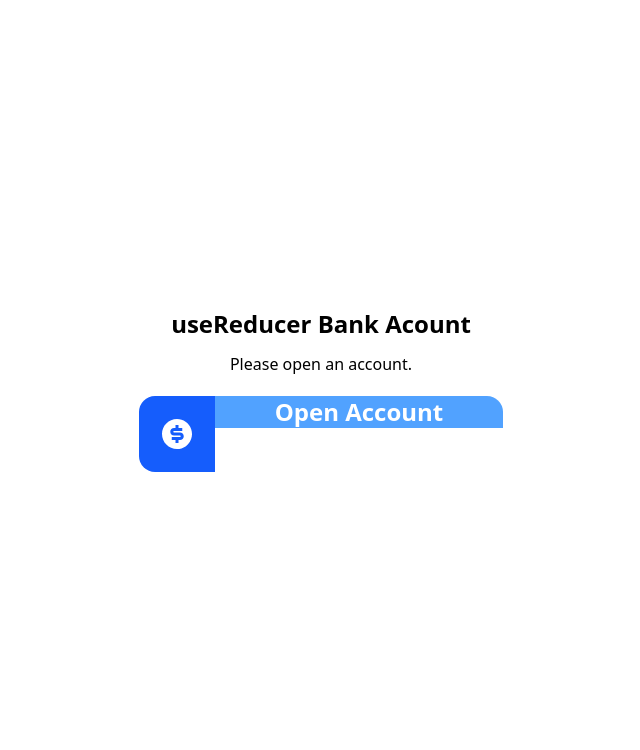
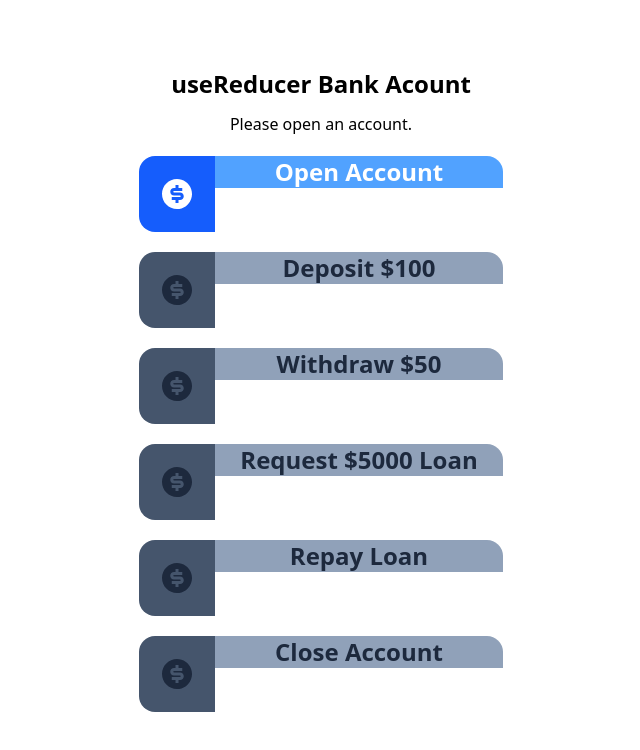
Before and after one commit to tomwinskell/use-reducer-bank, a Next.js app: page / in a window 1280 px wide. Shown: the top 750 px of the page, without its empty margins (319-959 px from the left). Built offline with nearby package versions, Linux system fonts and the light colour scheme.

Commit message:
Reducer function wroks, can take a loan and repay loan. Buttons are disabled when not active.

```diff
--- /dev/null
+++ b/src/app/colors.ts
@@ -0,0 +1,14 @@
+const blueActiveColors = {
+  dark: 'bg-blue-600',
+  light: 'bg-blue-400',
+};
+const greenActiveColors = {
+  dark: 'bg-green-600',
+  light: 'bg-green-400',
+};
+const redActiveColors = {
+  dark: 'bg-red-600',
+  light: 'bg-red-400',
+};
+
+export { blueActiveColors, greenActiveColors, redActiveColors };
--- a/src/app/page.tsx
+++ b/src/app/page.tsx
@@ -1,18 +1,18 @@
 'use client';
 
-import { useState } from 'react';
-import Button from './ui/button';
+import { useReducer } from 'react';
+import Button from './ui/Button';
+import { blueActiveColors, greenActiveColors, redActiveColors } from './colors';
+import { reducer } from './reducer';
 
 export default function Home() {
-  const [accountActive, setAccountActive] = useState(false);
-  const [balance, setBalance] = useState(500);
-  const [loan, setLoan] = useState(0);
+  const initialState = {
+    active: false,
+    balance: 500,
+    loan: 0,
+  };
 
-  const blueActiveColors = {
-    text: 'text-slate-800',
-    dark: 'bg-slate-600',
-    light: 'bg-slate-400',
-  };
+  const [state, dispatch] = useReducer(reducer, initialState);
 
   return (
     <div className="flex flex-col justify-center items-center h-screen">
@@ -22,10 +22,10 @@ export default function Home() {
         </div>
 
         <p className="text-center">
-          {accountActive ? (
+          {state.active ? (
             <>
-              <span className="pe-3">Balance ${balance}</span>
-              <span className="ps-3">Loan ${loan}</span>
+              <span className="pe-3">Balance ${state.balance}</span>
+              <span className="ps-3">Loan ${state.loan}</span>
             </>
           ) : (
             'Please open an account.'
@@ -36,8 +36,38 @@ export default function Home() {
         <Button
           buttonText="Open Account"
           activeColors={blueActiveColors}
-          handleClick={() => setAccountActive(true)}
-          isActive={accountActive}
+          handleClick={() => dispatch({ type: 'activate_account' })}
+          isActive={!state.active}
+        />
+        <Button
+          buttonText="Deposit $100"
+          activeColors={greenActiveColors}
+          handleClick={() => dispatch({ type: 'deposit' })}
+          isActive={state.active}
+        />
+        <Button
+          buttonText="Withdraw $50"
+          activeColors={greenActiveColors}
+          handleClick={() => dispatch({ type: 'withdraw' })}
+          isActive={state.active}
+        />
+        <Button
+          buttonText="Request $5000 loan"
+          activeColors={greenActiveColors}
+          handleClick={() => dispatch({ type: 'request_loan' })}
+          isActive={state.active}
+        />
+        <Button
+          buttonText="Repay loan"
+          activeColors={greenActiveColors}
+          handleClick={() => dispatch({ type: 'repay_loan' })}
+          isActive={state.balance > state.loan && state.loan !== 0}
+        />
+        <Button
+          buttonText="Close Account"
+          activeColors={redActiveColors}
+          handleClick={() => dispatch({ type: 'deactivate_account' })}
+          isActive={state.active && state.loan === 0}
         />
       </main>
     </div>
--- /dev/null
+++ b/src/app/reducer.ts
@@ -0,0 +1,67 @@
+type Bank = {
+  active: boolean;
+  balance: number;
+  loan: number;
+};
+
+export function reducer(state: Bank, action: { type: string }) {
+  if (!state.active) {
+    switch (action.type) {
+      case 'activate_account': {
+        return {
+          ...state,
+          active: true,
+          balance: 500,
+          loan: 0,
+        };
+      }
+      default: {
+        return state;
+      }
+    }
+  }
+  if (state.active) {
+    switch (action.type) {
+      case 'deactivate_account': {
+        {
+          return {
+            ...state,
+            active: false,
+          };
+        }
+      }
+      case 'deposit': {
+        return {
+          ...state,
+          balance: state.balance + 100,
+        };
+      }
+      case 'withdraw': {
+        return {
+          ...state,
+          balance: state.balance - 50,
+        };
+      }
+      case 'request_loan': {
+        return {
+          ...state,
+          balance: state.balance + 5000,
+          loan: state.loan + 5000,
+        };
+      }
+      case 'repay_loan': {
+        if (state.balance > state.loan) {
+          return {
+            ...state,
+            balance: state.balance - state.loan,
+            loan: 0,
+          };
+        }
+      }
+      default: {
+        return state;
+      }
+    }
+  }
+  return state;
+}
--- a/src/app/ui/button.tsx
+++ b/src/app/ui/button.tsx
@@ -11,16 +11,19 @@ type ButtonProps = {
 };
 
 type ActiveColors = {
-  text: string;
   dark: string;
   light: string;
 };
 
-const inactiveColors = {
-  text: 'text-white',
-  dark: 'bg-blue-600',
-  light: 'bg-blue-400',
+const inactiveClasses = {
+  text: 'text-slate-800 cursor-not-allowed',
+  dark: 'bg-slate-600',
+  light: 'bg-slate-400',
 };
+
+const otherActiveClasses = {
+  text: 'text-white cursor-pointer'
+}
 
 export default function Button({
   isActive,
@@ -28,7 +31,7 @@ export default function Button({
   buttonText,
   handleClick,
 }: ButtonProps) {
-  const colorClass = isActive ? activeColors : inactiveColors;
+  const colorClass = isActive ? {...activeColors, ...otherActiveClasses} : inactiveClasses;
   return (
     <button
       aria-label={buttonText}
@@ -37,6 +40,7 @@ export default function Button({
         colorClass.text
       )}
       onClick={() => handleClick()}
+      disabled={!isActive}
     >
       <div className={clsx('p-5 flex', colorClass.dark)}>
         <RiMoneyDollarCircleFill className="self-center text-4xl" />
```
